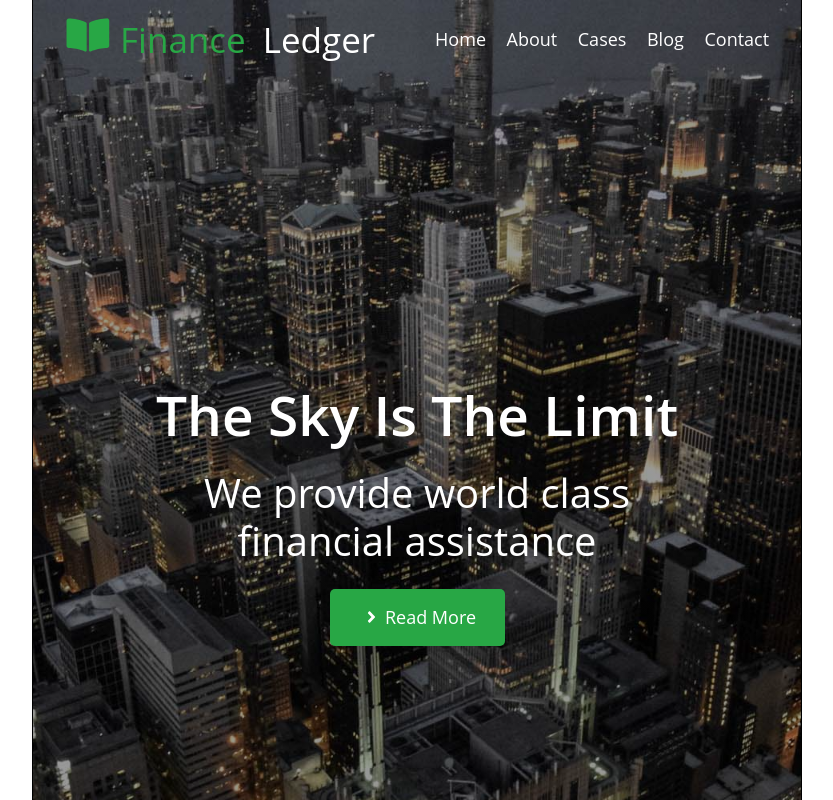
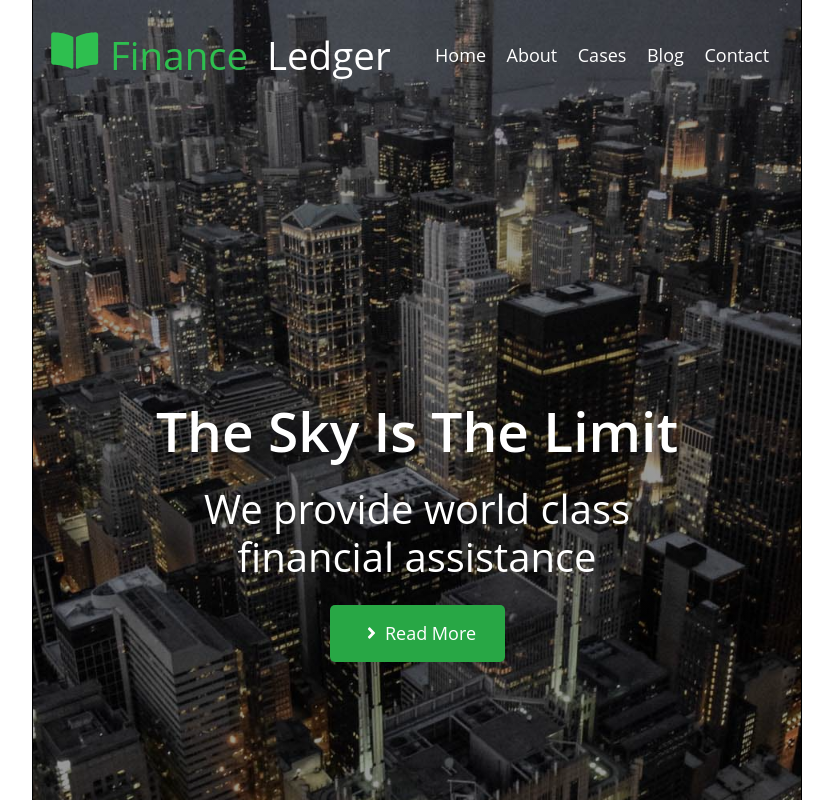
Before and after one commit to ValeriiaMalyshko/project-FL, a React (Create React App) app: page / in a window 1280 px wide. In both pictures the pointer is over the element 443 px from the left and 39 px from the top of the page. Shown: the top 800 px of the page, without its empty margins (223-1056 px from the left). Built offline with nearby package versions, Linux system fonts and the light colour scheme; the HTML template or start-up script is replaced by a standard one.

Commit message:
update header

```diff
--- a/src/components/Header/Header.module.css
+++ b/src/components/Header/Header.module.css
@@ -10,15 +10,22 @@
   display: flex;
   margin: 0;
   margin-right: auto;
+  cursor: pointer;
+  transition: transform 0.15s;
+}
+.section:hover {
+  transform: scale(1.1);
+}
+.section:hover .icon,
+.section:hover .firstLogo {
+  color: #2ebf4f;
+  fill: #2ebf4f;
 }
 .icon {
   fill: #28a745;
   margin-right: 8px;
 }
-.icon:hover,
-.icon:hover {
-  fill: #2ebf4f;
-}
+
 .logo {
   font-family: 'Open Sans';
   font-style: normal;
@@ -37,6 +44,7 @@
   color: #28a745;
   margin-right: 8px;
 }
+
 .nav {
   display: flex;
   justify-content: space-between;
@@ -65,17 +73,20 @@
   color: #ffffff;
 }
 .link:hover,
-link:focus {
-  text-decoration: underline;
+.link:focus {
+  text-decoration: solid underline #2ebf4f 4px;
 }
 
 @media screen and (min-width: 320px) {
   .container,
   .scroll {
     width: 320px;
-    margin-bottom: 62px;
     padding-left: 22px;
     padding-right: 22px;
+    padding-top: 32px;
+  }
+  .container {
+    margin-bottom: 62px;
   }
   .section {
     margin-bottom: 16px;
@@ -96,6 +107,10 @@ link:focus {
     justify-content: space-between;
     padding-left: 32px;
     padding-right: 32px;
+    padding-top: 16px;
+  }
+  .container {
+    margin-bottom: 314px;
   }
   .section {
     margin: 0;
@@ -126,11 +141,14 @@ link:focus {
   .container,
   .scroll {
     width: 1360px;
-    margin-bottom: 199px;
     display: flex;
     justify-content: space-between;
     padding-left: 28px;
     padding-right: 28px;
+    padding-top: 22px;
+  }
+  .container {
+    margin-bottom: 199px;
   }
 
   .list {
```
